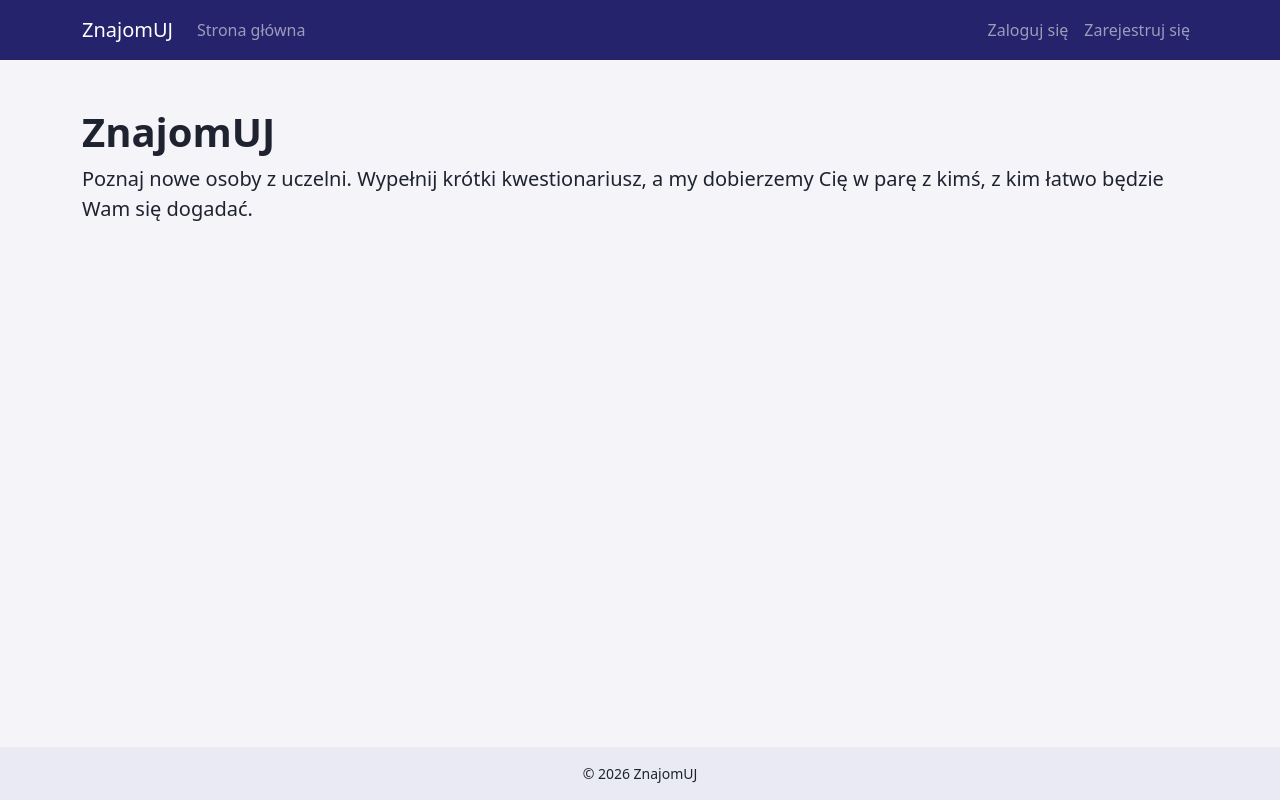
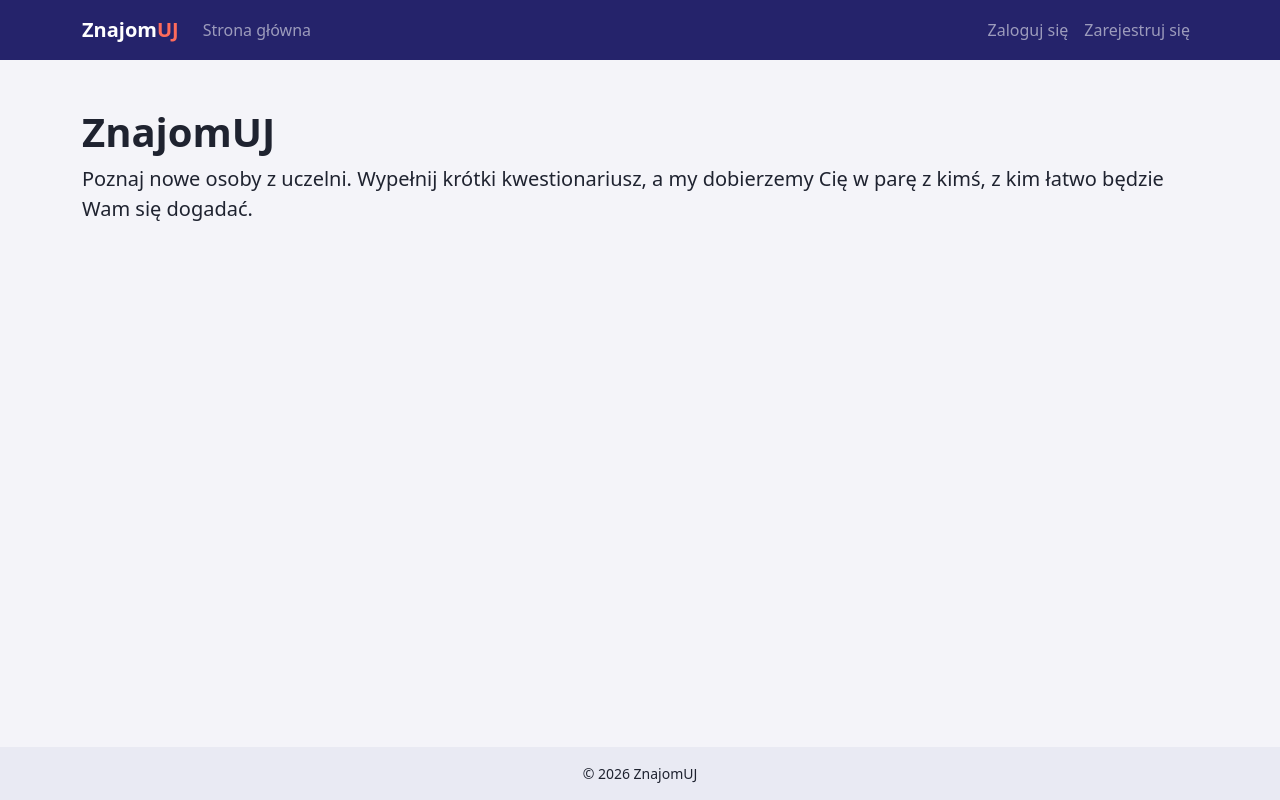
Before and after one commit to ZnajomUJ-Team/ZnajomUJ, a Django app: page / in a window 1280 px wide. Run offline with Django 5.2, Linux system fonts and the light colour scheme.

Commit message:
Use logo palette in site styles

```diff
--- a/static/css/site.css
+++ b/static/css/site.css
@@ -1,11 +1,13 @@
 /* Site styles, loaded after Bootstrap. */
 
 :root {
-  /* Placeholder palette. Replace with the palette chosen for the logo. */
+  /* Placeholder palette. Palette chosen from first logo template */
   --zn-primary: #25236B;
   --zn-primary-rgb: 37, 35, 107;
   --zn-primary-dark: #1A1850;
-  --zn-accent: #D96A00;
+    --zn-accent: #EE4B3A;
+  --zn-accent-light: #FE6B5B;
+  --zn-accent-text: #C73A2A;
   --zn-bg: #F4F4F9;
   --zn-text: #1F2330;
 
@@ -73,3 +75,12 @@ img {
   background-color: #E9EAF3;
   color: var(--zn-text);
 }
+
+/* "UJ" in the brand name is highlighted like in the logo. */
+.navbar-brand {
+  font-weight: 800;
+}
+
+.navbar-brand .brand-uj {
+  color: var(--zn-accent-light);
+}
--- a/templates/partials/navbar.html
+++ b/templates/partials/navbar.html
@@ -1,6 +1,6 @@
 <nav class="navbar navbar-expand-md navbar-dark bg-zn-primary">
   <div class="container">
-    <a class="navbar-brand" href="{% url 'core:home' %}">ZnajomUJ</a>
+    <a class="navbar-brand" href="{% url 'core:home' %}">Znajom<span class="brand-uj">UJ</span></a>
     <button class="navbar-toggler" type="button" data-bs-toggle="collapse" data-bs-target="#mainNav" aria-controls="mainNav" aria-expanded="false" aria-label="Przełącz nawigację">
       <span class="navbar-toggler-icon"></span>
     </button>
```
